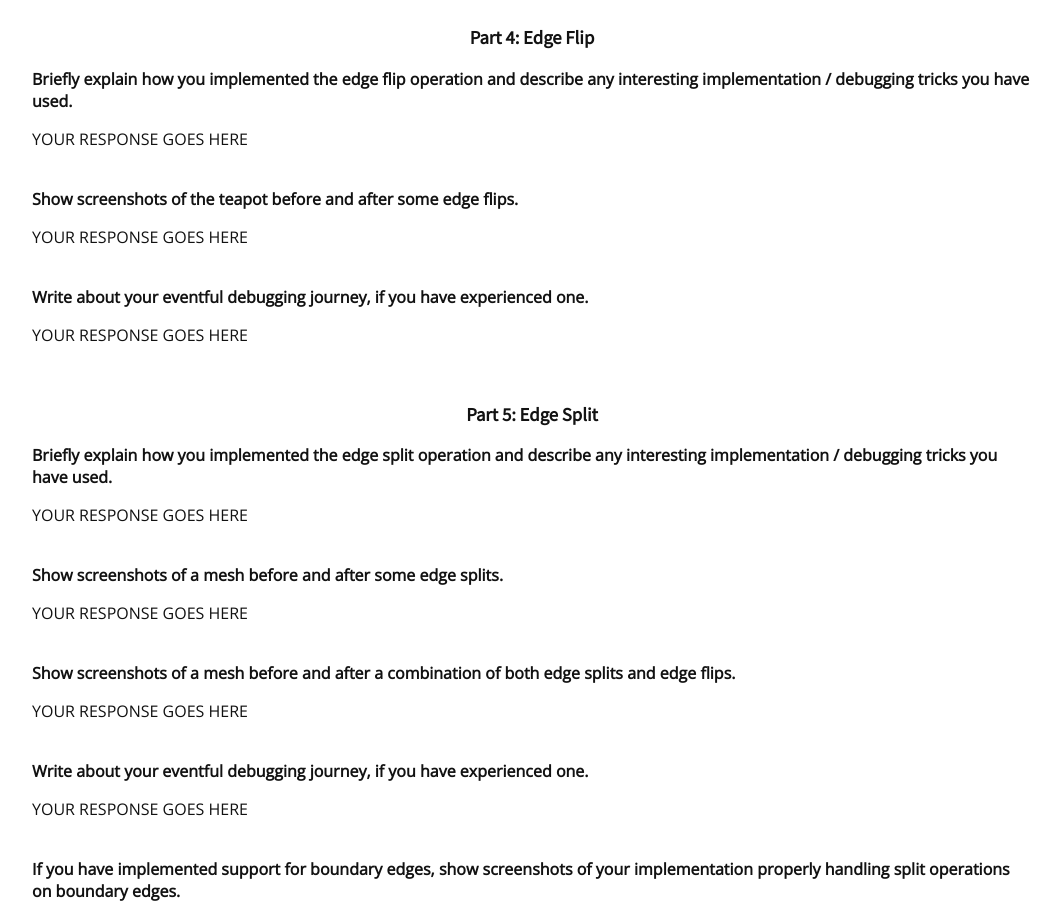
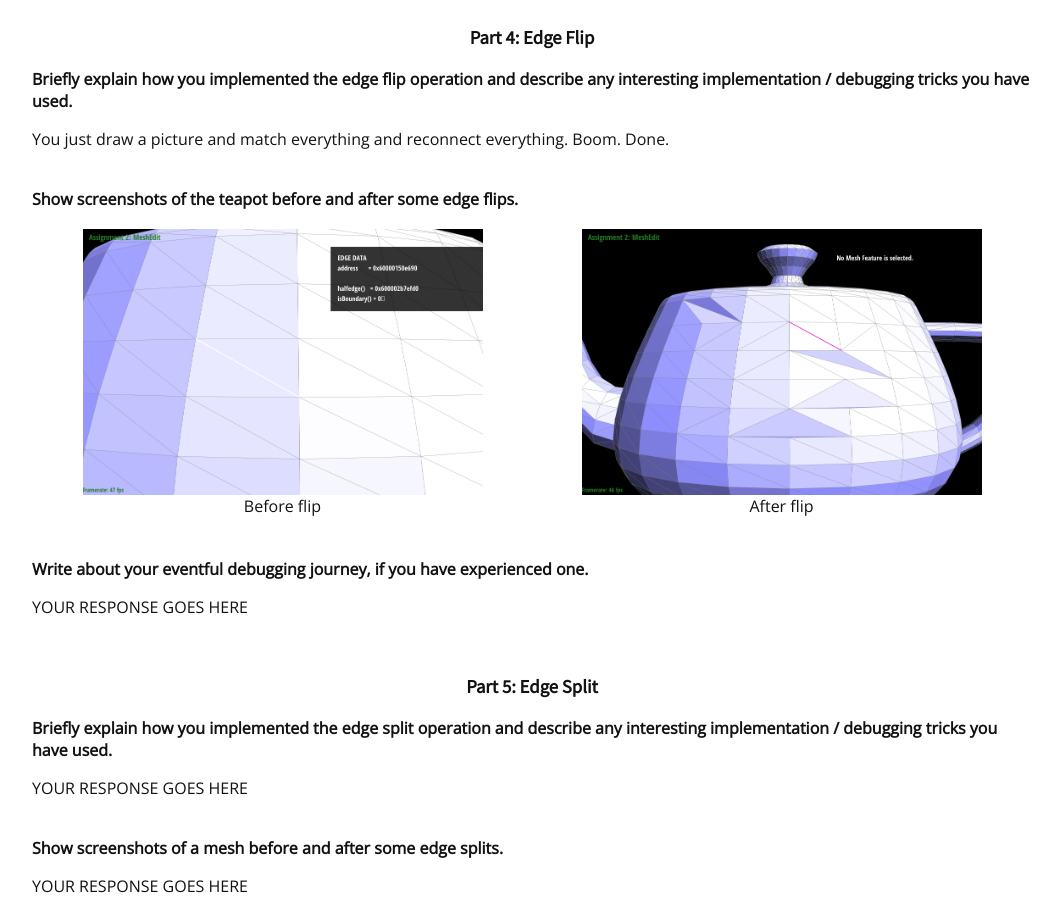
Before and after one commit to cal-cs184-student/p2-meshedit-sp23-smesh, a plain HTML site: page docs/index.html in a window 1280 px wide. Shown: the part 4540-5455 px from the top of the page, without its empty margins (108-1168 px from the left). Drawn offline with nearby package versions, Linux system fonts and the light colour scheme.

Commit message:
part 4 writeup but it's troll rn

```diff
--- a/docs/index.html
+++ b/docs/index.html
@@ -256,7 +256,7 @@
   Briefly explain how you implemented the edge flip operation and describe any interesting implementation / debugging tricks you have used.
 </b>
 <p>
-   YOUR RESPONSE GOES HERE
+    You just draw a picture and match everything and reconnect everything. Boom. Done.
 </p>
 <br>
 
@@ -265,7 +265,18 @@
   Show screenshots of the teapot before and after some edge flips.
 </b>
 <p>
-    YOUR RESPONSE GOES HERE
+    <table style="width:100%">
+        <tr align="center">
+            <td>
+                <img src="p4_1.png" align="middle" width="400px"/>
+                <figcaption>Before flip</figcaption>
+            </td>
+            <td>
+                <img src="p4_2.png" align="middle" width="400px"/>
+                <figcaption>After flip</figcaption>
+            </td>
+        </tr>
+    </table>
 </p>
 <br>
 
```
Also changed, not shown: docs/p4_1.png (added), docs/p4_2.png (added).
